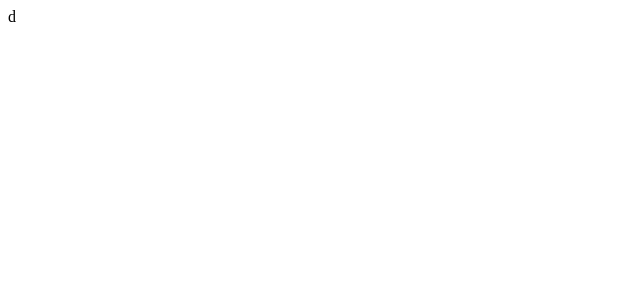
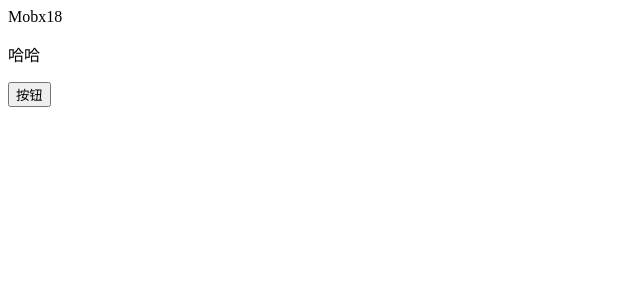
Before and after one commit to LoveWei0/template-react18-through-engineering-approaches, a React (Vite) app: page / in a window 1280 px wide. Shown: the top 300 px of the page, without its empty margins (0-640 px from the left). Built offline with nearby package versions, Linux system fonts and the light colour scheme.

Commit message:
feat: show mobx

```diff
--- a/package.json
+++ b/package.json
@@ -15,6 +15,8 @@
   "dependencies": {
     "@react-pdf-viewer/core": "3.12.0",
     "antd": "5.7.3",
+    "mobx": "^6.10.2",
+    "mobx-react-lite": "^4.0.5",
     "pdfjs-dist": "3.4.120",
     "react": "^18.2.0",
     "react-dom": "^18.2.0"
--- a/src/App.tsx
+++ b/src/App.tsx
@@ -1,10 +1,14 @@
 import React from 'react'
 // import PdfCom from './components/PdfCoM'
-import ErrorComponent from './utils/errorManage'
+// import ErrorComponent from './utils/errorManage'
+// component
+import ShowMob from './pages/showMobs'
+import { user } from './mobx'
 
-const dd = () => {
-  return <div>d</div>
+export default function App() {
+  return (
+    <>
+      <ShowMob store={user} />
+    </>
+  )
 }
-export default function App() {
-  return <>{ErrorComponent(dd)}</>
-}
--- /dev/null
+++ b/src/mobx/index.ts
@@ -0,0 +1,5 @@
+import { User } from './mobx'
+
+const user = new User()
+
+export { user }
--- /dev/null
+++ b/src/mobx/mobx.ts
@@ -0,0 +1,12 @@
+import { makeAutoObservable } from 'mobx'
+
+export class User {
+  name = '哈哈'
+  age = 18
+  constructor() {
+    makeAutoObservable(this)
+  }
+  addition() {
+    this.age += 1
+  }
+}
--- /dev/null
+++ b/src/pages/showMobs/index.tsx
@@ -0,0 +1,14 @@
+import React from 'react'
+import { observer } from 'mobx-react-lite'
+
+const ShowMob = observer(({ store }) => {
+  return (
+    <>
+      <div>Mobx{store.age}</div>
+      <p>{store.name}</p>
+      <button onClick={() => store.addition()}>按钮</button>
+    </>
+  )
+})
+
+export default ShowMob
```
Also changed, not shown: 2 other files (tests, documents, lock files or other folders).
